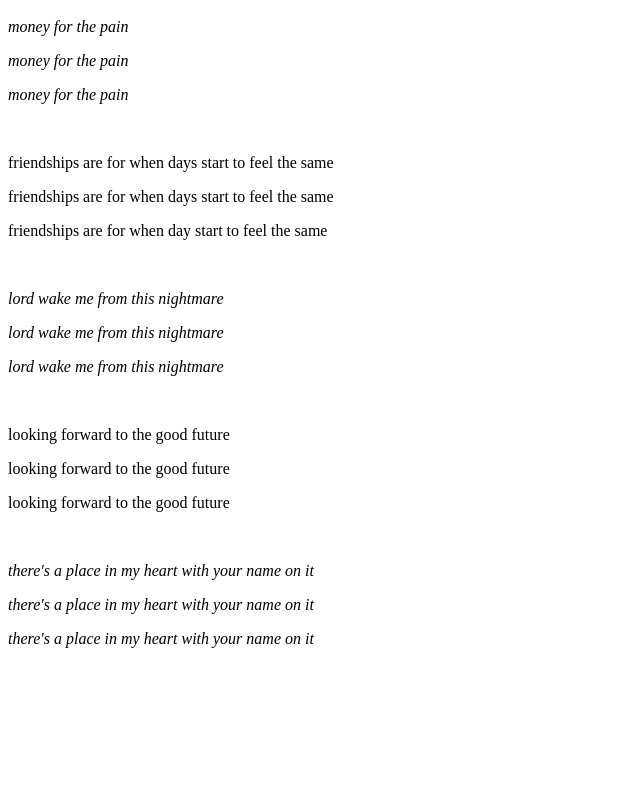
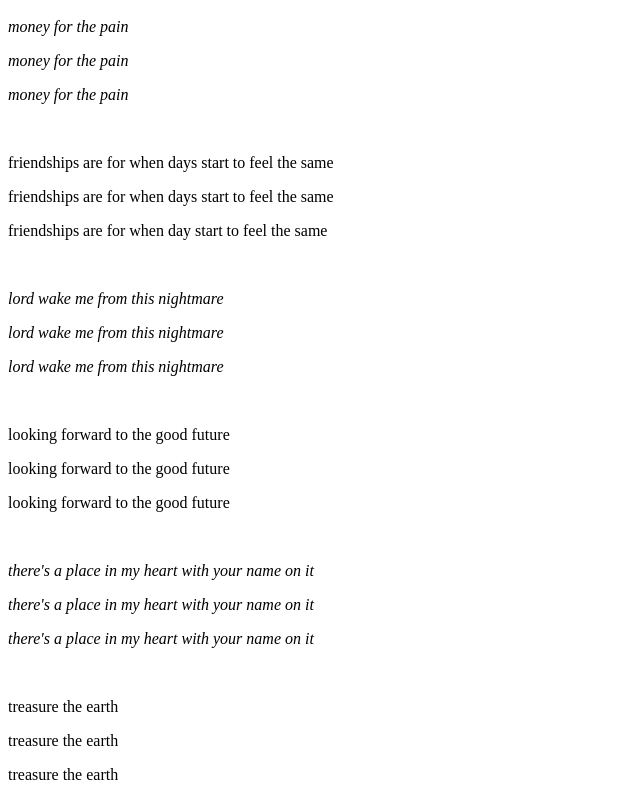
Before and after one commit to garcigasai/garcigasai.github.io, a plain HTML site: page index.html in a window 1280 px wide. Shown: the part 1578-2378 px from the top of the page, without its empty margins (0-640 px from the left). Before the commit the page ends 2242 px from the top, so only its background shows below. Drawn offline with Linux system fonts and the light colour scheme.

Commit message:
Update index.html

```diff
--- a/index.html
+++ b/index.html
@@ -95,3 +95,9 @@
 <p>there's a place in my heart with your name on it</p>
 <p>there's a place in my heart with your name on it</p></em>
 </section>
+<br>
+<section>
+<p>treasure the earth</p>
+<p>treasure the earth</p>
+<p>treasure the earth</p>
+  </section>
```
